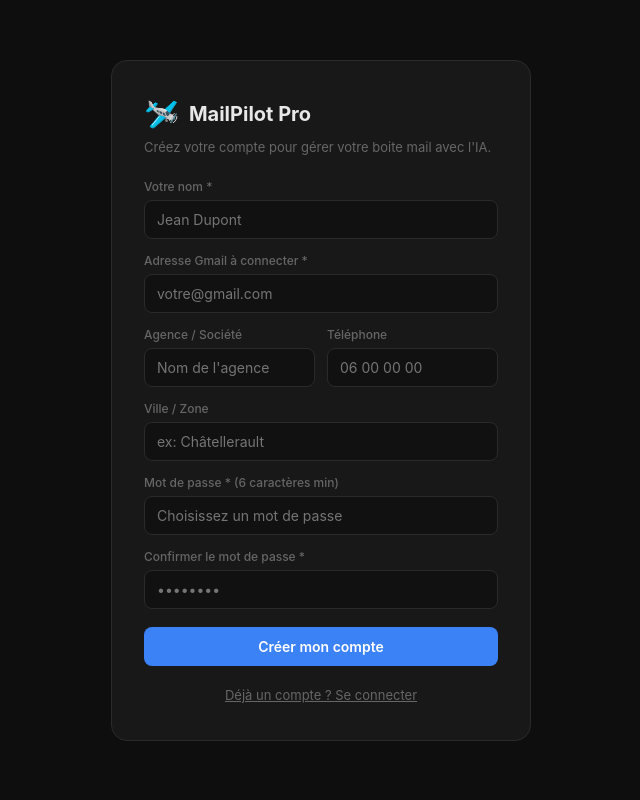
After one commit to thomasribreau85-cmd/-MailPilot, a Flask app: page /register in a window 1280 px wide. The commit adds this page. Shown: the whole page, without its empty margins (319-959 px from the left). Run offline with Flask 3, Linux system fonts and the light colour scheme.

Commit message:
Add client auth: register/login pages, password-based accounts, admin at /admin

```diff
--- a/app.py
+++ b/app.py
@@ -14,6 +14,7 @@ import subprocess
 from pathlib import Path
 
 from flask import Flask, render_template, request, jsonify, redirect, session
+from werkzeug.security import generate_password_hash, check_password_hash
 from google_auth_oauthlib.flow import InstalledAppFlow, Flow
 from google.auth.transport.requests import Request
 from google.oauth2.credentials import Credentials
@@ -81,15 +82,10 @@ def trouver_compte(data, compte_id):
     return None
 
 def check_access(compte_id):
-    """Retourne True si admin connecté ou si la session client correspond à ce compte."""
+    """Retourne True si admin connecté ou si l'utilisateur connecté est le propriétaire du compte."""
     if session.get("admin"):
         return True
-    client_token = session.get("client_token")
-    if client_token:
-        data = charger_comptes()
-        c = trouver_compte(data, compte_id)
-        return c is not None and c.get("access_token") == client_token
-    return False
+    return session.get("user_id") == compte_id
 
 
 # ── Capture logs subprocess ───────────────────────────────────
@@ -113,52 +109,111 @@ def capturer_logs(compte_id, process):
 
 @app.route("/login", methods=["GET", "POST"])
 def login():
+    """Connexion client (email + mot de passe)."""
+    if request.method == "POST":
+        d = request.json
+        email = d.get("email", "").strip().lower()
+        pwd   = d.get("password", "")
+        data  = charger_comptes()
+        for c in data["comptes"]:
+            if c.get("email", "").lower() == email and c.get("password_hash"):
+                if check_password_hash(c["password_hash"], pwd):
+                    session["user_id"] = c["id"]
+                    return jsonify({"ok": True})
+        return jsonify({"ok": False, "message": "Email ou mot de passe incorrect"})
+    # Si déjà connecté, redirige directement
+    if session.get("admin"):
+        return redirect("/admin-dashboard")
+    if session.get("user_id"):
+        return redirect("/dashboard")
+    return render_template("login.html")
+
+@app.route("/register", methods=["GET", "POST"])
+def register():
+    """Inscription d'un nouveau client."""
+    if request.method == "POST":
+        d   = request.json
+        nom = d.get("nom", "").strip()
+        email = d.get("email", "").strip().lower()
+        pwd = d.get("password", "")
+        if not nom or not email or not pwd:
+            return jsonify({"ok": False, "message": "Nom, email et mot de passe sont requis"})
+        if len(pwd) < 6:
+            return jsonify({"ok": False, "message": "Mot de passe trop court (6 caractères min)"})
+        data = charger_comptes()
+        for c in data["comptes"]:
+            if c.get("email", "").lower() == email:
+                return jsonify({"ok": False, "message": "Cet email est déjà utilisé"})
+        compte = {
+            "id":            str(uuid.uuid4())[:8],
+            "access_token":  secrets.token_urlsafe(16),
+            "password_hash": generate_password_hash(pwd),
+            "nom":           nom,
+            "agence":        d.get("agence", ""),
+            "tel":           d.get("tel", ""),
+            "email":         email,
+            "zone":          d.get("zone", ""),
+            "intervalle":    "60",
+            "connecte":      False,
+            "token":         "",
+        }
+        data["comptes"].append(compte)
+        sauver_comptes(data)
+        session["user_id"] = compte["id"]
+        return jsonify({"ok": True})
+    if session.get("user_id"):
+        return redirect("/dashboard")
+    return render_template("register.html")
+
+@app.route("/dashboard")
+def dashboard():
+    """Page principale du client connecté."""
+    if session.get("admin"):
+        return redirect("/admin-dashboard")
+    user_id = session.get("user_id")
+    if not user_id:
+        return redirect("/login")
+    data = charger_comptes()
+    compte = trouver_compte(data, user_id)
+    if not compte:
+        session.clear()
+        return redirect("/login")
+    return render_template("client.html", compte=compte)
+
+@app.route("/logout")
+def logout():
+    session.clear()
+    return redirect("/login")
+
+# ── Admin ─────────────────────────────────────────────────────
+
+@app.route("/admin", methods=["GET", "POST"])
+def admin_login():
+    """Page de connexion admin (Thomas uniquement)."""
     if request.method == "POST":
         pwd = request.json.get("password", "")
         if pwd == ADMIN_PASSWORD:
             session["admin"] = True
             return jsonify({"ok": True})
         return jsonify({"ok": False, "message": "Mot de passe incorrect"})
-    return render_template("login.html")
+    if session.get("admin"):
+        return redirect("/admin-dashboard")
+    return render_template("admin_login.html")
 
-@app.route("/logout")
-def logout():
-    session.clear()
-    return redirect("/login")
-
-@app.route("/client/<access_token>")
-def client_view(access_token):
+@app.route("/admin-dashboard")
+def index():
+    if not session.get("admin"):
+        return redirect("/admin")
     data = charger_comptes()
-    compte = next((c for c in data["comptes"] if c.get("access_token") == access_token), None)
-    if not compte:
-        return "<h2 style='font-family:sans-serif;padding:40px'>Lien invalide ou expiré.</h2>", 403
-    if not session.get("admin"):
-        session["client_token"] = access_token
-    is_local = request.host.startswith("127") or request.host.startswith("localhost")
-    scheme = "http" if is_local else "https"
-    base_url = f"{scheme}://{request.host}"
-    return render_template("client.html", compte=compte, base_url=base_url)
-
-@app.route("/client_url/<compte_id>")
-def client_url(compte_id):
-    if not session.get("admin"):
-        return jsonify({"ok": False}), 403
-    data = charger_comptes()
-    c = trouver_compte(data, compte_id)
-    if not c:
-        return jsonify({"ok": False}), 404
-    token = c.get("access_token", "")
-    is_local = request.host.startswith("127") or request.host.startswith("localhost")
-    scheme = "http" if is_local else "https"
-    url = f"{scheme}://{request.host}/client/{token}"
-    return jsonify({"ok": True, "url": url})
+    return render_template("index.html", data=data)
 
 @app.route("/")
-def index():
-    if not session.get("admin"):
-        return redirect("/login")
-    data = charger_comptes()
-    return render_template("index.html", data=data)
+def home():
+    if session.get("admin"):
+        return redirect("/admin-dashboard")
+    if session.get("user_id"):
+        return redirect("/dashboard")
+    return redirect("/login")
 
 
 @app.route("/sauvegarder_api", methods=["POST"])
@@ -338,14 +393,9 @@ def oauth_callback():
 
     # Redirige vers la bonne page selon le type d'utilisateur
     if session.get("admin"):
-        return redirect('/')
+        return redirect('/admin-dashboard')
     else:
-        # Client → retour vers sa page personnelle
-        data = charger_comptes()
-        c = trouver_compte(data, compte_id)
-        if c and c.get("access_token"):
-            return redirect(f'/client/{c["access_token"]}')
-        return redirect('/')
+        return redirect('/dashboard')
 
 
 @app.route("/statut_oauth/<compte_id>")
--- a/templates/client.html
+++ b/templates/client.html
@@ -107,10 +107,11 @@
 
   <header>
     <span class="logo-icon">🛩️</span>
-    <div class="logo-text">
+    <div class="logo-text" style="flex:1">
       <h1>MailPilot Pro</h1>
       <p>Assistant email IA</p>
     </div>
+    <a href="/logout" style="color:var(--muted);font-size:12px;text-decoration:none;">⎋ Déconnexion</a>
   </header>
 
   <div class="card" id="main-card">
--- a/templates/index.html
+++ b/templates/index.html
@@ -380,7 +380,7 @@
       <input type="password" id="api-key" value="{{ data.api_key }}" placeholder="sk-ant-..." />
       <button onclick="sauvegarderAPI()">Sauv.</button>
     </div>
-    <a href="/logout" style="color:var(--muted);font-size:12px;text-decoration:none;white-space:nowrap;" title="Déconnexion">⎋ Quitter</a>
+    <a href="/logout" style="color:var(--muted);font-size:12px;text-decoration:none;white-space:nowrap;" title="Déconnexion admin">⎋ Déconnexion</a>
   </header>
 
   <!-- ── Bouton ajouter ── -->
--- /dev/null
+++ b/templates/register.html
@@ -0,0 +1,127 @@
+<!DOCTYPE html>
+<html lang="fr">
+<head>
+  <meta charset="UTF-8" />
+  <meta name="viewport" content="width=device-width, initial-scale=1.0" />
+  <title>MailPilot Pro — Créer un compte</title>
+  <style>
+    *, *::before, *::after { box-sizing: border-box; margin: 0; padding: 0; }
+    :root {
+      --bg: #0e0e0e; --card: #181818; --border: #2a2a2a;
+      --text: #e8e8e8; --muted: #666; --blue: #3b82f6; --red: #ef4444;
+    }
+    body {
+      background: var(--bg); color: var(--text);
+      font-family: -apple-system, BlinkMacSystemFont, "SF Pro Text", sans-serif;
+      min-height: 100vh; display: flex; align-items: center; justify-content: center;
+      padding: 20px;
+    }
+    .card {
+      background: var(--card); border: 1px solid var(--border);
+      border-radius: 16px; padding: 36px 32px; width: 100%; max-width: 420px;
+    }
+    .logo { display: flex; align-items: center; gap: 10px; margin-bottom: 8px; }
+    .logo span { font-size: 28px; }
+    .logo h1 { font-size: 20px; font-weight: 700; }
+    .subtitle { font-size: 13px; color: var(--muted); margin-bottom: 24px; }
+    label { display: block; font-size: 12px; color: var(--muted); margin-bottom: 6px; font-weight: 500; }
+    input {
+      width: 100%; background: #111; border: 1px solid var(--border);
+      border-radius: 8px; color: var(--text); font-size: 14px;
+      padding: 10px 12px; outline: none; font-family: inherit; margin-bottom: 14px;
+    }
+    input:focus { border-color: var(--blue); }
+    .row { display: grid; grid-template-columns: 1fr 1fr; gap: 12px; }
+    button.btn-main {
+      width: 100%; background: var(--blue); color: #fff; border: none;
+      border-radius: 8px; padding: 11px; font-size: 14px; font-weight: 600;
+      cursor: pointer; font-family: inherit; margin-top: 4px;
+    }
+    button.btn-main:hover { opacity: .88; }
+    #erreur { color: var(--red); font-size: 13px; margin-top: 12px; text-align: center; display: none; }
+    .login-link { text-align: center; margin-top: 18px; }
+    .login-link a { color: var(--muted); font-size: 13px; }
+    .login-link a:hover { color: var(--text); }
+  </style>
+</head>
+<body>
+  <div class="card">
+    <div class="logo">
+      <span>🛩️</span>
+      <div><h1>MailPilot Pro</h1></div>
+    </div>
+    <p class="subtitle">Créez votre compte pour gérer votre boite mail avec l'IA.</p>
+
+    <label>Votre nom *</label>
+    <input type="text" id="nom" placeholder="Jean Dupont" />
+
+    <label>Adresse Gmail à connecter *</label>
+    <input type="email" id="email" placeholder="votre@gmail.com" autocomplete="email" />
+
+    <div class="row">
+      <div>
+        <label>Agence / Société</label>
+        <input type="text" id="agence" placeholder="Nom de l'agence" />
+      </div>
+      <div>
+        <label>Téléphone</label>
+        <input type="text" id="tel" placeholder="06 00 00 00" />
+      </div>
+    </div>
+
+    <label>Ville / Zone</label>
+    <input type="text" id="zone" placeholder="ex: Châtellerault" />
+
+    <label>Mot de passe * (6 caractères min)</label>
+    <input type="password" id="pwd" placeholder="Choisissez un mot de passe" />
+
+    <label>Confirmer le mot de passe *</label>
+    <input type="password" id="pwd2" placeholder="••••••••" onkeydown="if(event.key==='Enter')inscrire()" />
+
+    <button class="btn-main" onclick="inscrire()">Créer mon compte</button>
+    <p id="erreur"></p>
+
+    <div class="login-link">
+      <a href="/login">Déjà un compte ? Se connecter</a>
+    </div>
+  </div>
+
+  <script>
+    async function inscrire() {
+      const nom   = document.getElementById('nom').value.trim();
+      const email = document.getElementById('email').value.trim();
+      const agence= document.getElementById('agence').value.trim();
+      const tel   = document.getElementById('tel').value.trim();
+      const zone  = document.getElementById('zone').value.trim();
+      const pwd   = document.getElementById('pwd').value;
+      const pwd2  = document.getElementById('pwd2').value;
+      const err   = document.getElementById('erreur');
+      err.style.display = 'none';
+
+      if (!nom || !email || !pwd) {
+        err.textContent = 'Nom, email et mot de passe sont requis';
+        err.style.display = 'block';
+        return;
+      }
+      if (pwd !== pwd2) {
+        err.textContent = 'Les mots de passe ne correspondent pas';
+        err.style.display = 'block';
+        return;
+      }
+
+      const res  = await fetch('/register', {
+        method: 'POST',
+        headers: { 'Content-Type': 'application/json' },
+        body: JSON.stringify({ nom, email, agence, tel, zone, password: pwd })
+      });
+      const json = await res.json();
+      if (json.ok) {
+        window.location.href = '/dashboard';
+      } else {
+        err.textContent = json.message || 'Erreur lors de la création du compte';
+        err.style.display = 'block';
+      }
+    }
+  </script>
+</body>
+</html>
```
Also changed, not shown: templates/admin_login.html (added, +82 -0 lines), templates/login.html (+52 -16 lines).
